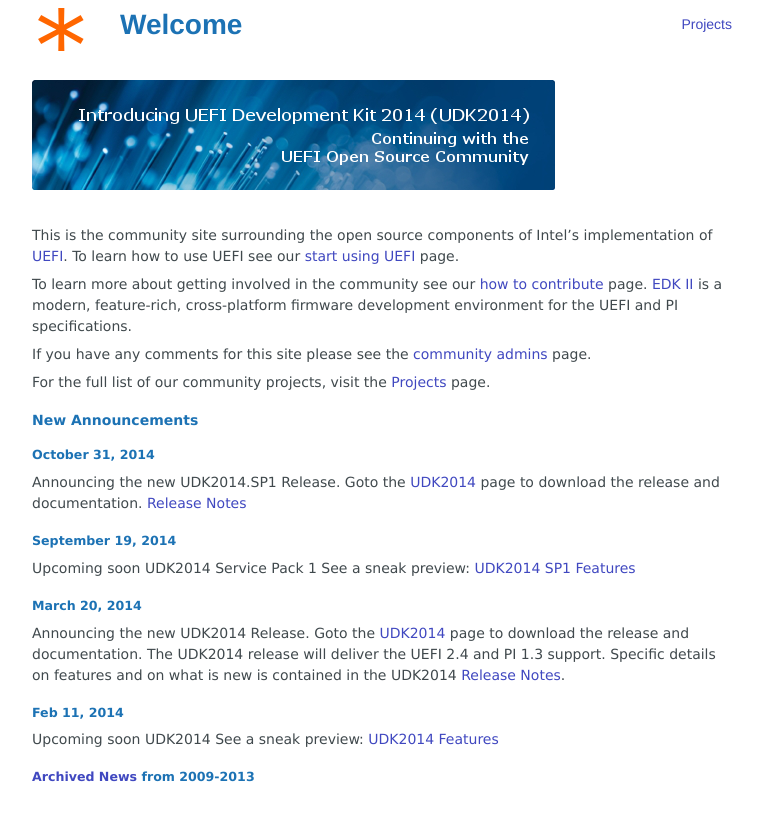
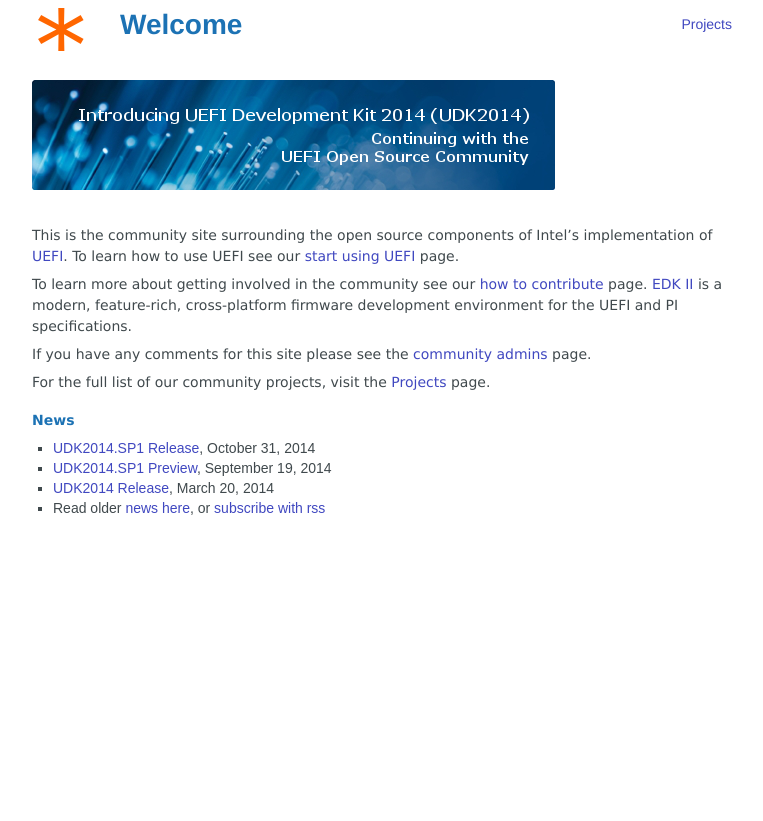
Before and after one commit to tianocore/tianocore.github.io, a Jekyll site: the page built from index.md, in a window 1280 px wide. Shown: the top 821 px of the page, without its empty margins (258-1021 px from the left). Built offline with Jekyll 4.4.1, drawn with Linux system fonts in a browser that asks for light colours; nearby versions of some CDN libraries.

Commit message:
main page: Auto generate news items for the front page
Signed-off-by: Jordan Justen <jljusten@gmail.com>

```diff
--- a/index.md
+++ b/index.md
@@ -28,28 +28,11 @@ For the full list of our community projects, visit the
 [Projects]({{wiki}}/Projects)
 page.
 
-## New Announcements
+## News
 
-### October 31, 2014
-Announcing the new UDK2014.SP1 Release. Goto the [UDK2014] page to
-download the release and documentation.
-[Release  Notes]({{edk2files}}/UDK2014_Releases/UDK2014.SP1/UDK2014.SP1-ReleaseNotes-MyWorkSpace.txt/download)
-
-### September 19, 2014
-Upcoming soon UDK2014 Service Pack 1 See a sneak preview:
-[UDK2014 SP1 Features]({{wiki}}/RoadMap2014SP1)
-
-### March 20, 2014
-
-Announcing the new UDK2014 Release. Goto the [UDK2014] page to
-download the release and documentation. The UDK2014 release will
-deliver the UEFI 2.4 and PI 1.3 support. Specific details on features
-and on what is new is contained in the UDK2014
-[Release Notes]({{edk2files}}/UDK2014_Releases/UDK2014/UDK2014-ReleaseNotes-MyWorkSpace.txt/download).
-
-### Feb 11, 2014
-
-Upcoming soon UDK2014 See a sneak preview:
-[UDK2014 Features]({{wiki}}/RoadMap2014)
-
-### [Archived News]({{wiki}}/Archived-News) from 2009-2013
+<ul class="posts">
+{% for post in site.posts limit:3 %}
+  <li><a href="{{ post.url }}">{{ post.title }}</a>, {{ post.date | date: "%B %-d, %Y" }}</li>
+{% endfor %}
+  <li>Read older <a href="news/">news here</a>, or <a href="news/feed.xml">subscribe with rss</a></li>
+</ul>
```
